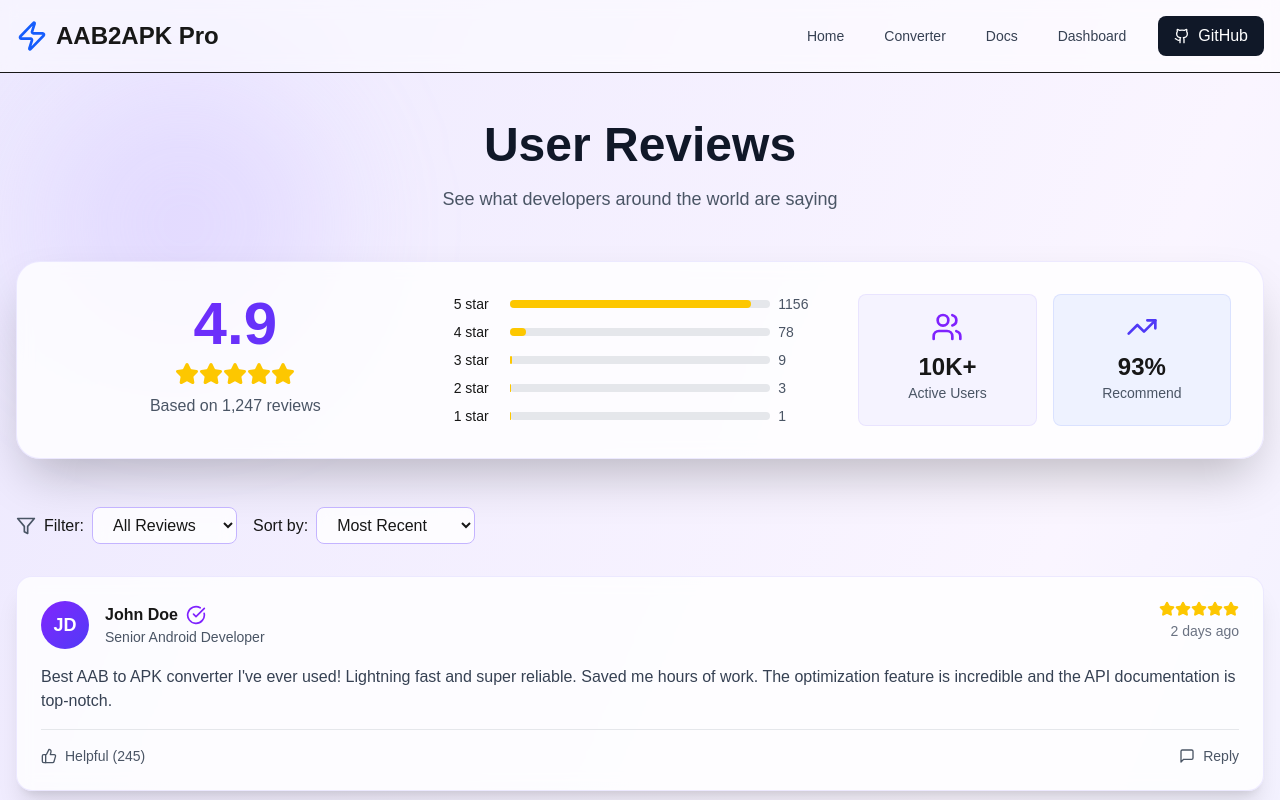
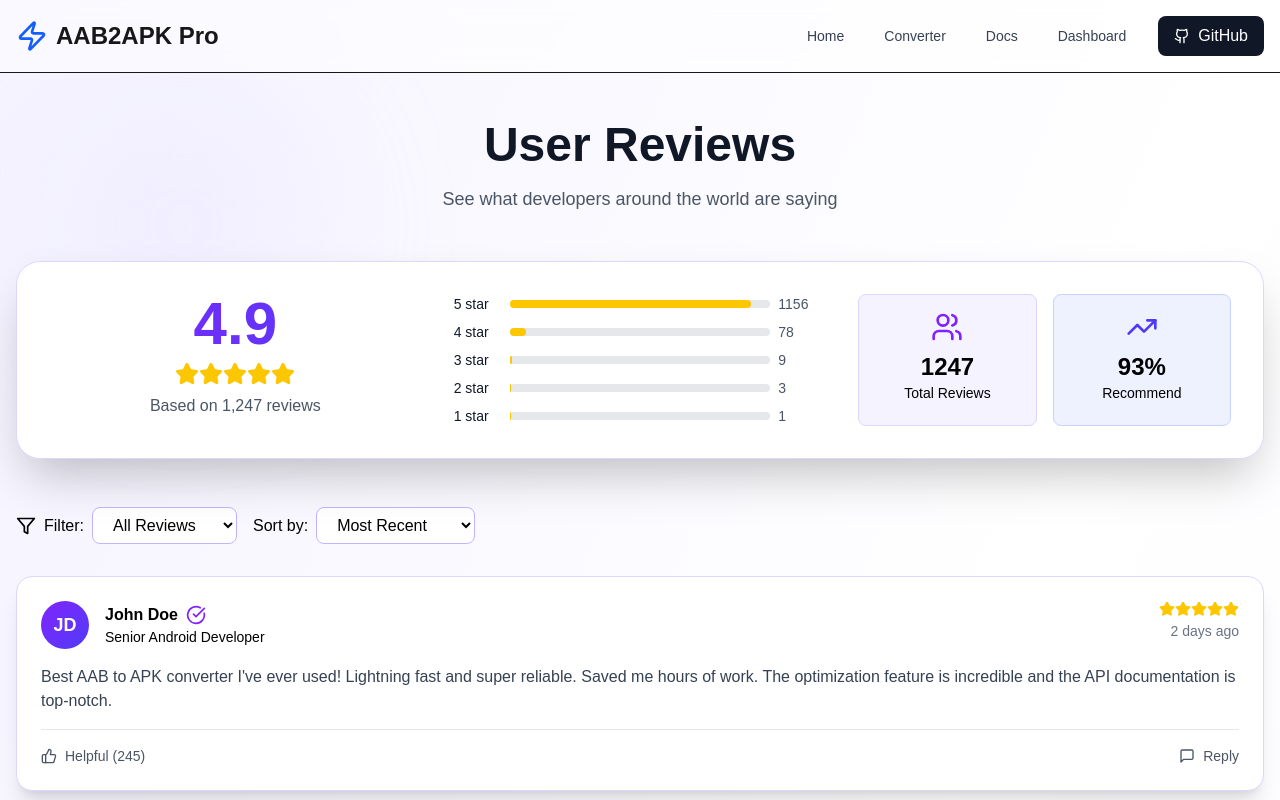
Before and after one commit to leandre000/android-apk-blt, a Next.js app in the folder aab2apk-web/: page /reviews in a window 1280 px wide. Shown: the top 800 px of the page. Built offline with nearby package versions, Linux system fonts and the light colour scheme.

Commit message:
feat: convert to light theme with white backgrounds and black text

```diff
--- a/aab2apk-web/src/app/reviews/page.tsx
+++ b/aab2apk-web/src/app/reviews/page.tsx
@@ -112,11 +112,11 @@
   }
 
   return (
-    <div className="min-h-screen flex flex-col bg-gradient-to-br from-violet-100 via-purple-50 to-indigo-100 dark:from-gray-900 dark:via-purple-900/20 dark:to-gray-900 relative overflow-hidden">
+    <div className="min-h-screen flex flex-col bg-gradient-to-br from-violet-50 via-white to-purple-50 relative overflow-hidden">
       {/* Background decorative elements */}
       <div className="absolute inset-0 overflow-hidden pointer-events-none">
-        <div className="absolute top-20 left-10 w-72 h-72 bg-violet-300/30 dark:bg-violet-600/20 rounded-full blur-3xl"></div>
-        <div className="absolute bottom-20 right-10 w-96 h-96 bg-indigo-300/30 dark:bg-indigo-600/20 rounded-full blur-3xl"></div>
+        <div className="absolute top-20 left-10 w-72 h-72 bg-violet-200/20 rounded-full blur-3xl"></div>
+        <div className="absolute bottom-20 right-10 w-96 h-96 bg-indigo-200/20 rounded-full blur-3xl"></div>
       </div>
 
       <Navigation />
@@ -124,12 +124,12 @@
       <main className="flex-1 container mx-auto px-4 py-12 relative z-10">
         {/* Header */}
         <div className="text-center mb-12">
-          <h1 className="text-4xl sm:text-5xl font-bold mb-4 text-gray-900 dark:text-white">User Reviews</h1>
-          <p className="text-lg text-gray-600 dark:text-gray-300">See what developers around the world are saying</p>
+          <h1 className="text-4xl sm:text-5xl font-bold mb-4 text-gray-900">User Reviews</h1>
+          <p className="text-lg text-gray-600">See what developers around the world are saying</p>
         </div>
 
         {/* Stats Overview */}
-        <div className="bg-white/80 dark:bg-gray-800/80 backdrop-blur-sm rounded-3xl p-8 shadow-2xl mb-12 border border-violet-200/50 dark:border-violet-700/50">
+        <div className="bg-white backdrop-blur-sm rounded-3xl p-8 shadow-2xl mb-12 border border-violet-200">
           <div className="grid grid-cols-1 md:grid-cols-3 gap-8">
             <div className="text-center">
               <div className="text-6xl font-bold bg-gradient-to-r from-violet-600 to-indigo-600 bg-clip-text text-transparent mb-2">{stats.averageRating}</div>
@@ -147,8 +147,8 @@
                 const percentage = (count / stats.totalReviews) * 100
                 return (
                   <div key={stars} className="flex items-center space-x-2">
-                    <span className="text-sm font-medium dark:text-white w-12">{stars} star</span>
-                    <div className="flex-1 bg-gray-200 dark:bg-gray-700 rounded-full h-2">
+                    <span className="text-sm font-medium text-gray-900 w-12">{stars} star</span>
+                    <div className="flex-1 bg-gray-200 rounded-full h-2">
                       <div
                         className="bg-yellow-400 h-2 rounded-full"
                         style={{ width: `${percentage}%` }}
@@ -161,15 +161,15 @@
             </div>
 
             <div className="grid grid-cols-2 gap-4">
-              <div className="text-center p-4 bg-violet-50 dark:bg-violet-900/20 rounded-lg border border-violet-200/50 dark:border-violet-700/50">
-                <Users className="h-8 w-8 text-violet-600 dark:text-violet-400 mx-auto mb-2" />
-                <div className="text-2xl font-bold dark:text-white">10K+</div>
-                <div className="text-sm text-gray-600 dark:text-gray-400">Active Users</div>
+              <div className="text-center p-4 bg-violet-50 rounded-lg border border-violet-200">
+                <Users className="h-8 w-8 text-violet-600 mx-auto mb-2" />
+                <div className="text-2xl font-bold text-black">{stats.totalReviews}</div>
+                <div className="text-sm text-black">Total Reviews</div>
               </div>
-              <div className="text-center p-4 bg-indigo-50 dark:bg-indigo-900/20 rounded-lg border border-indigo-200/50 dark:border-indigo-700/50">
-                <TrendingUp className="h-8 w-8 text-indigo-600 dark:text-indigo-400 mx-auto mb-2" />
-                <div className="text-2xl font-bold dark:text-white">93%</div>
-                <div className="text-sm text-gray-600 dark:text-gray-400">Recommend</div>
+              <div className="text-center p-4 bg-indigo-50 rounded-lg border border-indigo-200">
+                <TrendingUp className="h-8 w-8 text-indigo-600 mx-auto mb-2" />
+                <div className="text-2xl font-bold text-black">93%</div>
+                <div className="text-sm text-black">Recommend</div>
               </div>
             </div>
           </div>
@@ -178,12 +178,12 @@
         {/* Filters */}
         <div className="flex flex-wrap gap-4 mb-8">
           <div className="flex items-center space-x-2">
-            <Filter className="h-5 w-5 text-gray-600 dark:text-gray-400" />
-            <span className="font-medium dark:text-white">Filter:</span>
+            <Filter className="h-5 w-5 text-black" />
+            <span className="font-medium text-black">Filter:</span>
             <select
               value={filter}
               onChange={(e) => setFilter(e.target.value)}
-              className="px-4 py-2 border border-violet-300 dark:border-violet-600 rounded-lg bg-white/80 dark:bg-gray-800/80 dark:text-white backdrop-blur-sm focus:ring-2 focus:ring-violet-500"
+              className="px-4 py-2 border border-violet-300 rounded-lg bg-white text-black focus:ring-2 focus:ring-violet-500"
             >
               <option value="all">All Reviews</option>
               <option value="5">5 Stars</option>
@@ -192,11 +192,11 @@
             </select>
           </div>
           <div className="flex items-center space-x-2">
-            <span className="font-medium dark:text-white">Sort by:</span>
+            <span className="font-medium text-black">Sort by:</span>
             <select
               value={sortBy}
               onChange={(e) => setSortBy(e.target.value)}
-              className="px-4 py-2 border border-violet-300 dark:border-violet-600 rounded-lg bg-white/80 dark:bg-gray-800/80 dark:text-white backdrop-blur-sm focus:ring-2 focus:ring-violet-500"
+              className="px-4 py-2 border border-violet-300 rounded-lg bg-white text-black focus:ring-2 focus:ring-violet-500"
             >
               <option value="recent">Most Recent</option>
               <option value="helpful">Most Helpful</option>
@@ -208,7 +208,7 @@
         {/* Reviews List */}
         <div className="space-y-6">
           {reviews.map((review) => (
-            <div key={review.id} className="bg-white/80 dark:bg-gray-800/80 backdrop-blur-sm rounded-2xl p-6 shadow-xl hover:shadow-2xl transition-all border border-violet-200/50 dark:border-violet-700/50">
+            <div key={review.id} className="bg-white rounded-2xl p-6 shadow-xl hover:shadow-2xl transition-all border border-violet-200">
               <div className="flex items-start justify-between mb-4">
                 <div className="flex items-center space-x-4">
                   <div className="w-12 h-12 bg-gradient-to-br from-violet-600 to-indigo-600 rounded-full flex items-center justify-center text-white font-bold text-lg">
@@ -216,14 +216,14 @@
                   </div>
                   <div>
                     <div className="flex items-center space-x-2">
-                      <h3 className="font-bold dark:text-white">{review.name}</h3>
+                      <h3 className="font-bold text-black">{review.name}</h3>
                       {review.verified && (
                         <span title="Verified User">
-                          <CheckCircle className="h-5 w-5 text-violet-600 dark:text-violet-400" />
+                          <CheckCircle className="h-5 w-5 text-violet-600" />
                         </span>
                       )}
                     </div>
-                    <p className="text-sm text-gray-600 dark:text-gray-400">{review.role}</p>
+                    <p className="text-sm text-black">{review.role}</p>
                   </div>
                 </div>
                 <div className="text-right">
@@ -236,14 +236,14 @@
                 </div>
               </div>
 
-              <p className="text-gray-700 dark:text-gray-300 mb-4">{review.comment}</p>
+              <p className="text-gray-700 mb-4">{review.comment}</p>
 
-              <div className="flex items-center justify-between pt-4 border-t border-gray-200 dark:border-gray-700">
-                <button className="flex items-center space-x-2 text-gray-600 dark:text-gray-400 hover:text-violet-600 dark:hover:text-violet-400 transition-colors">
+              <div className="flex items-center justify-between pt-4 border-t border-gray-200">
+                <button className="flex items-center space-x-2 text-gray-600 hover:text-violet-600 transition-colors">
                   <ThumbsUp className="h-4 w-4" />
                   <span className="text-sm">Helpful ({review.helpful})</span>
                 </button>
-                <button className="flex items-center space-x-2 text-gray-600 dark:text-gray-400 hover:text-violet-600 dark:hover:text-violet-400 transition-colors">
+                <button className="flex items-center space-x-2 text-gray-600 hover:text-violet-600 transition-colors">
                   <MessageSquare className="h-4 w-4" />
                   <span className="text-sm">Reply</span>
                 </button>
```
